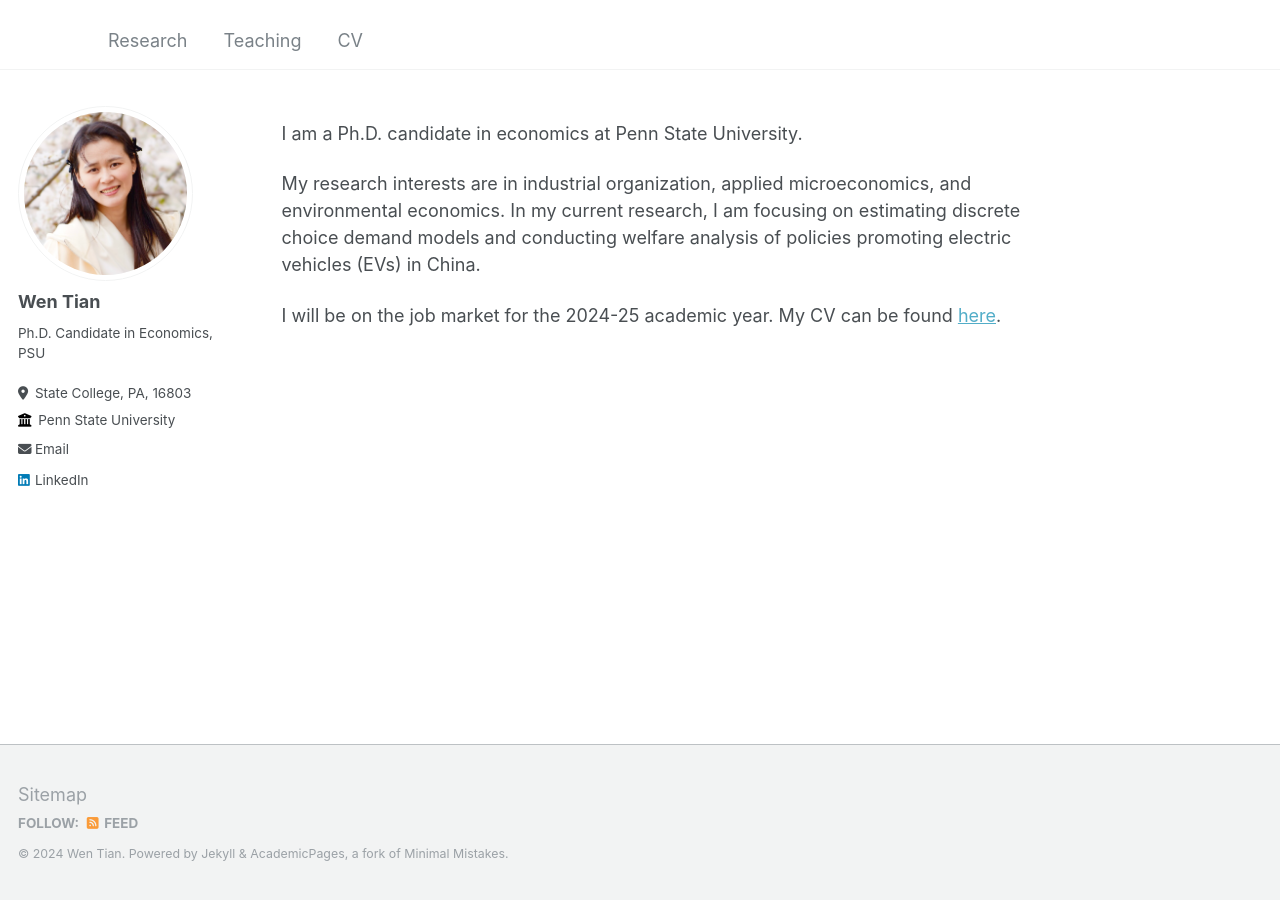
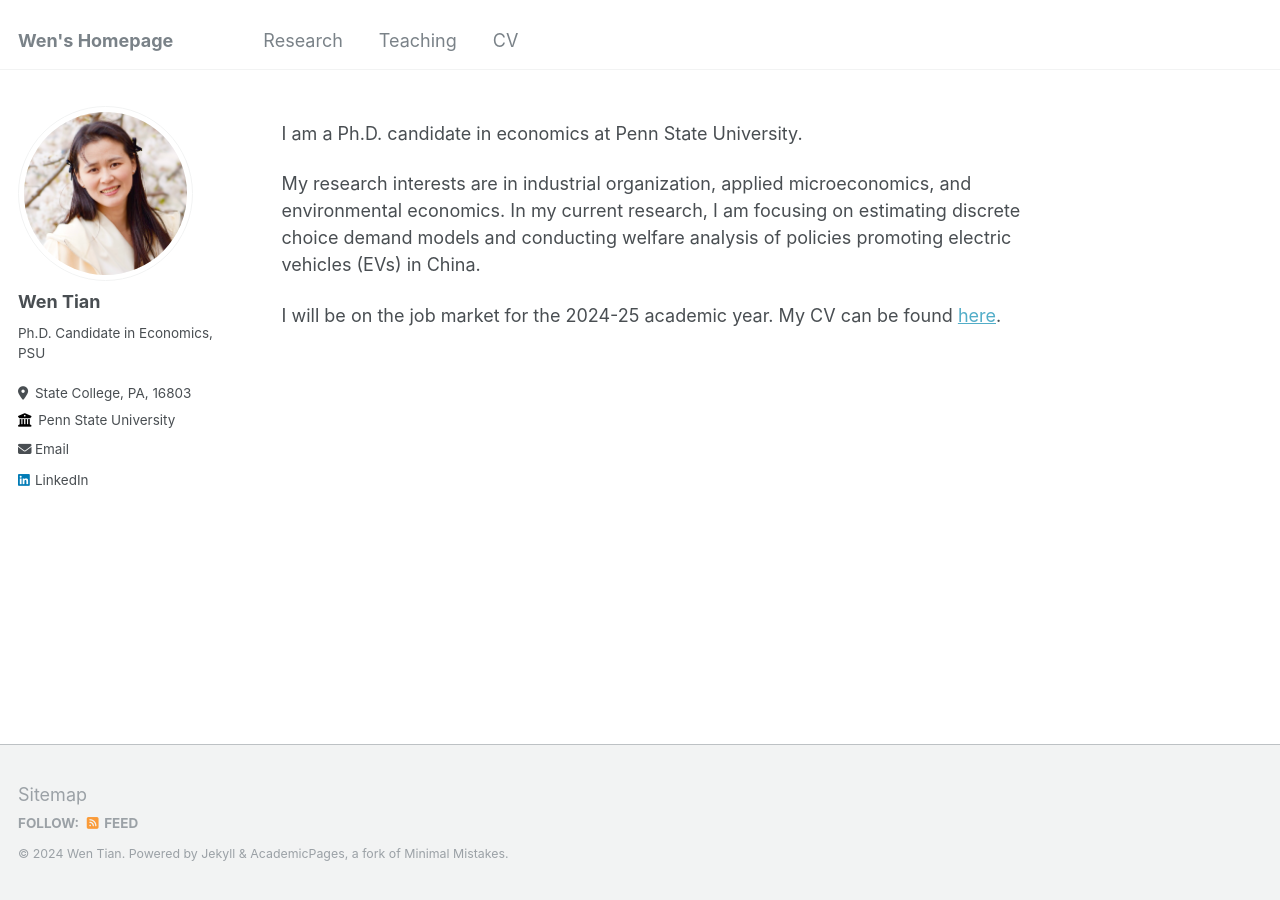
Before and after one commit to Wendy-WenTian/Wendy-WenTian.github.io, a Jekyll site: the page built from _pages/about.md, in a window 1280 px wide. Built offline with Jekyll 4.4.1, drawn with Linux system fonts in a browser that asks for light colours.

Commit message:
Update _config.yml

```diff
--- a/_config.yml
+++ b/_config.yml
@@ -10,7 +10,7 @@ minimal_mistakes_skin: "contrast" # "air", "aqua", "contrast", "dark", "dirt", "
 
 # Basic Site Settings
 locale                   : "en-US"
-title                    : " "
+title                    : "Wen's Homepage"
 title_separator          : "-"
 name                     : &name "Wen Tian"
 description              : &description "Phd Student @ PSU"
```
